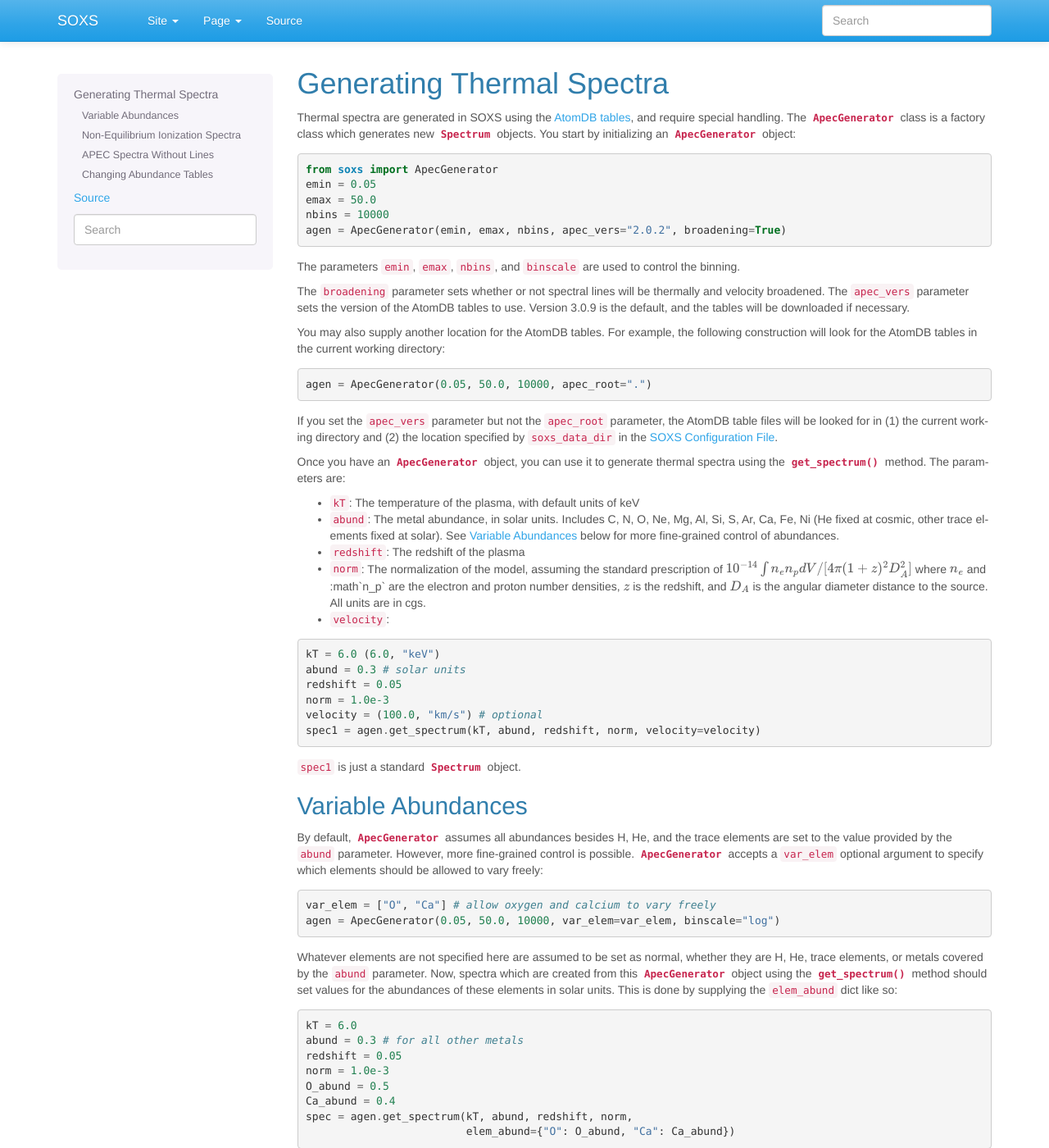
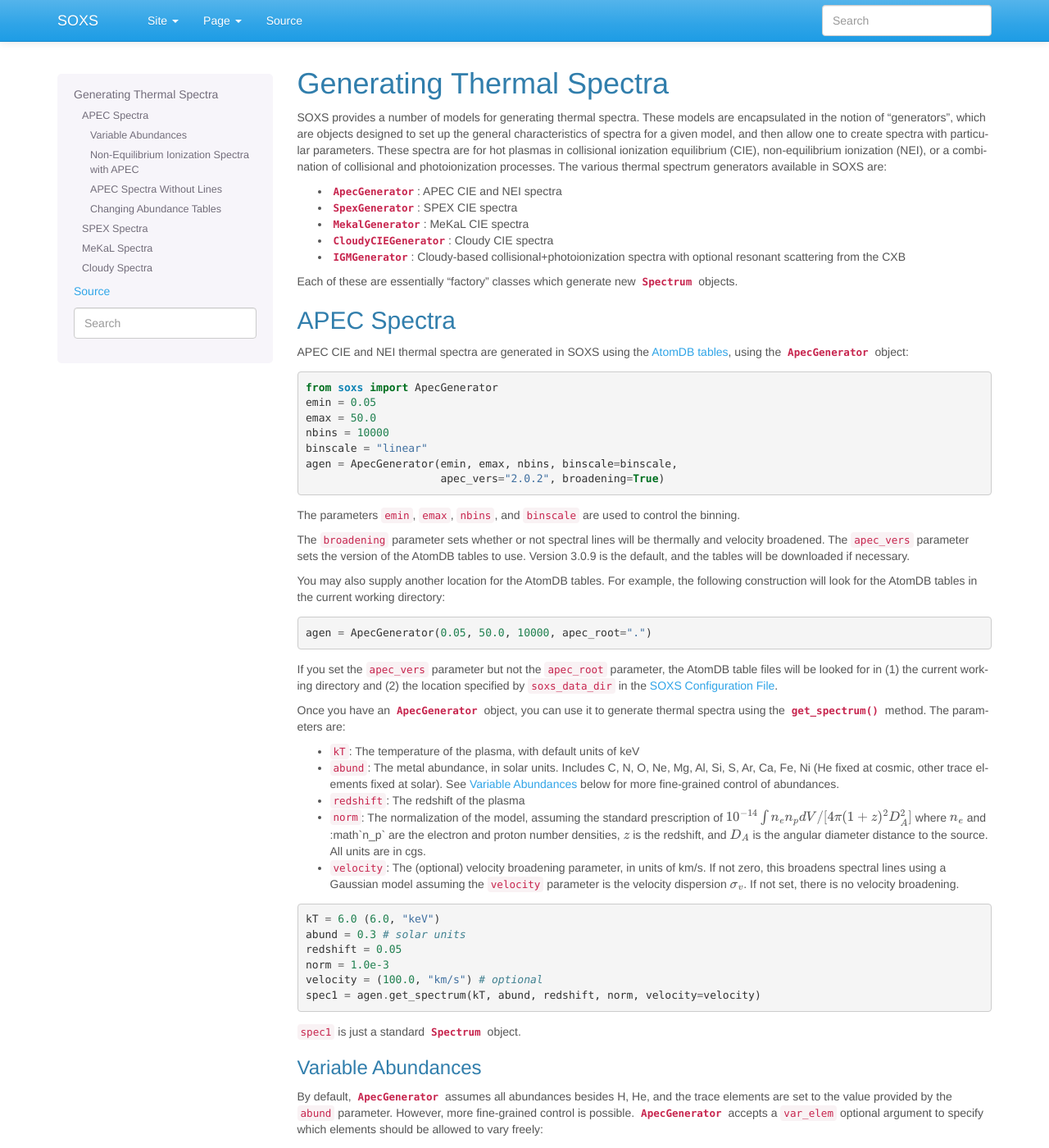
Before and after one commit to lynx-x-ray-observatory/soxs, a Sphinx documentation site: the page built from doc/source/users_guide/thermal_spectra.rst, in a window 1280 px wide and 1400 px high. Shown: the whole window at 82% size. Built offline with Sphinx 7.4.7, drawn with Linux system fonts in a browser that asks for light colours; the version number could not be read and is left out; some of the changed text lies outside the part shown.

```diff
--- a/doc/source/changelog.rst
+++ b/doc/source/changelog.rst
@@ -30,8 +30,10 @@
 * An option to create a mosaicked event file in addition to an image file has been
   added to the :func:`~soxs.mosaic.make_mosaic_image` function. See :ref:`mosaic`
   for more details.
+* The default absorption model for the galactic foreground has been changed to TBabs.
 * The accuracy of the TBabs absorption model has been improved.
-* The default absorption model for the galactic foreground has been changed to TBabs.
+* It is now possible to specify different abundance tables in the construction of the
+  TBabs absorption model.
 * The galactic foregroud model now includes thermal broadening of emission lines, and
   it is also now possible to optionally add velocity broadening. See :ref:`foreground`
   for more details.
--- a/doc/source/users_guide/thermal_spectra.rst
+++ b/doc/source/users_guide/thermal_spectra.rst
@@ -3,10 +3,31 @@
 Generating Thermal Spectra
 ==========================
 
-Thermal spectra are generated in SOXS using the
-`AtomDB tables <http://www.atomdb.org>`_, and require special handling. The
-:class:`~soxs.apec.ApecGenerator` class is a factory class which generates
-new :class:`~soxs.spectra.Spectrum` objects. You start by initializing an
+SOXS provides a number of models for generating thermal spectra. These models are
+encapsulated in the notion of "generators", which are objects designed to set up
+the general characteristics of spectra for a given model, and then allow one to
+create spectra with particular parameters. These spectra are for hot plasmas in
+collisional ionization equilibrium (CIE), non-equilibrium ionization (NEI), or
+a combination of collisional and photoionization processes. The various thermal
+spectrum generators available in SOXS are:
+
+* :class:`~soxs.thermal_spectra.ApecGenerator`: APEC CIE and NEI spectra
+* :class:`~soxs.thermal_spectra.SpexGenerator`: SPEX CIE spectra
+* :class:`~soxs.thermal_spectra.MekalGenerator`: MeKaL CIE spectra
+* :class:`~soxs.thermal_spectra.CloudyCIEGenerator`: Cloudy CIE spectra
+* :class:`~soxs.thermal_spectra.IGMGenerator`: Cloudy-based collisional+photoionization
+  spectra with optional resonant scattering from the CXB
+
+Each of these are essentially "factory" classes which generate new
+:class:`~soxs.spectra.Spectrum` objects.
+
+.. _apec-spectra:
+
+APEC Spectra
+------------
+
+APEC CIE and NEI thermal spectra are generated in SOXS using the
+`AtomDB tables <http://www.atomdb.org>`_, using the
 :class:`~soxs.apec.ApecGenerator` object:
 
 .. code-block:: python
@@ -15,7 +36,9 @@
     emin = 0.05
     emax = 50.0
     nbins = 10000
-    agen = ApecGenerator(emin, emax, nbins, apec_vers="2.0.2", broadening=True)
+    binscale = "linear"
+    agen = ApecGenerator(emin, emax, nbins, binscale=binscale,
+                         apec_vers="2.0.2", broadening=True)
 
 The parameters ``emin``, ``emax``, ``nbins``, and ``binscale`` are used to
 control the binning.
@@ -51,7 +74,10 @@
   :math`n_p` are the electron and proton number densities, :math:`z` is the
   redshift, and :math:`D_A` is the angular diameter distance to the source. All
   units are in cgs.
-* ``velocity``:
+* ``velocity``: The (optional) velocity broadening parameter, in units of km/s.
+  If not zero, this broadens spectral lines using a Gaussian model assuming the
+  ``velocity`` parameter is the velocity dispersion :math:`\sigma_v`. If not set,
+  there is no velocity broadening.
 
 .. code-block:: python
 
@@ -67,7 +93,7 @@
 .. _var-abund:
 
 Variable Abundances
-~~~~~~~~~~~~~~~~~~~
++++++++++++++++++++
 
 By default, :class:`~soxs.apec.ApecGenerator` assumes all abundances besides
 H, He, and the trace elements are set to the value provided by the ``abund``
@@ -103,8 +129,8 @@
 
 .. _nei:
 
-Non-Equilibrium Ionization Spectra
-~~~~~~~~~~~~~~~~~~~~~~~~~~~~~~~~~~
+Non-Equilibrium Ionization Spectra with APEC
+++++++++++++++++++++++++++++++++++++++++++++
 
 A variation on specifying variable abundances in SOXS allows one to construct
 non-equilibrium ionization (NEI) spectra. In this case, all ions one desires to
@@ -147,10 +173,10 @@
 .. _nolines:
 
 APEC Spectra Without Lines
-~~~~~~~~~~~~~~~~~~~~~~~~~~
+++++++++++++++++++++++++++
 
 There is also an option to generate continuum spectra only from the AtomDB
-tables. This is done by setting ``nolines=True`` in the constructor for
+or SPEX tables. This is done by setting ``nolines=True`` in the constructor for
 :class:`~soxs.apec.ApecGenerator`:
 
 .. code-block:: python
@@ -160,7 +186,7 @@
 .. _solar-abund-tables:
 
 Changing Abundance Tables
-~~~~~~~~~~~~~~~~~~~~~~~~~
++++++++++++++++++++++++++
 
 The abundance parameters discussed so far assume abundance of a particular
 element or a number of elements relative to the Solar value. Underlying this
@@ -177,6 +203,7 @@
 * ``"wilm"``: `Wilms et al. 2000 <http://adsabs.harvard.edu/abs/2000ApJ...542..914W>`_
 * ``"lodd"``: `Lodders 2003 <http://adsabs.harvard.edu/abs/2003ApJ...591.1220L>`_
 * ``"feld"``: `Feldman 1992 <https://ui.adsabs.harvard.edu/abs/1992PhyS...46..202F>`_
+* ``"cl17.03"``: The abundances used by default in Cloudy 17.03.
 
 The easiest way to ensure that you always use a particular abundance table is to
 set it in the :ref:`config`. However, the Solar abundance table can be changed
@@ -201,3 +228,26 @@
                          3.16E-05, 9.77E-08, 1.66E-06, 1.55E-08, 3.63E-08])
 
     agen = ApecGenerator(0.05, 50.0, 10000, abund_table=my_abund)
+
+.. warning::
+
+    Although it is possible to specify a custom table of abundances from a
+    file for the simulation of thermal spectra, this is not possible for the
+    TBabs abundance model used in SOXS--one must instead use one of the
+    included options mentioned above. See :ref:`galactic_abs`.
+
+.. _spex-spectra:
+
+SPEX Spectra
+------------
+
+Thermal CIE spectra
+.. _mekal-spectra:
+
+MeKaL Spectra
+-------------
+
+.. _cloudy-spectra
+
+Cloudy Spectra
+--------------
```
Also changed, not shown: doc/source/users_guide/spectra.rst (+15 -0 lines), 3 other files.
